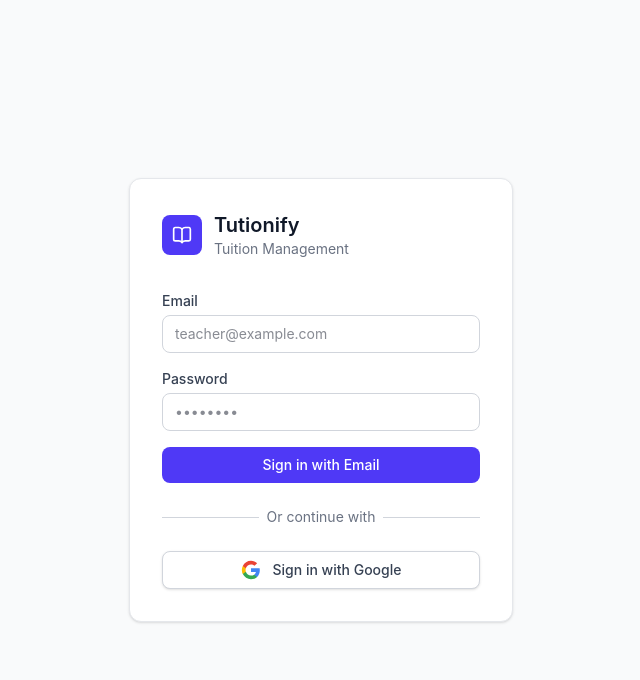
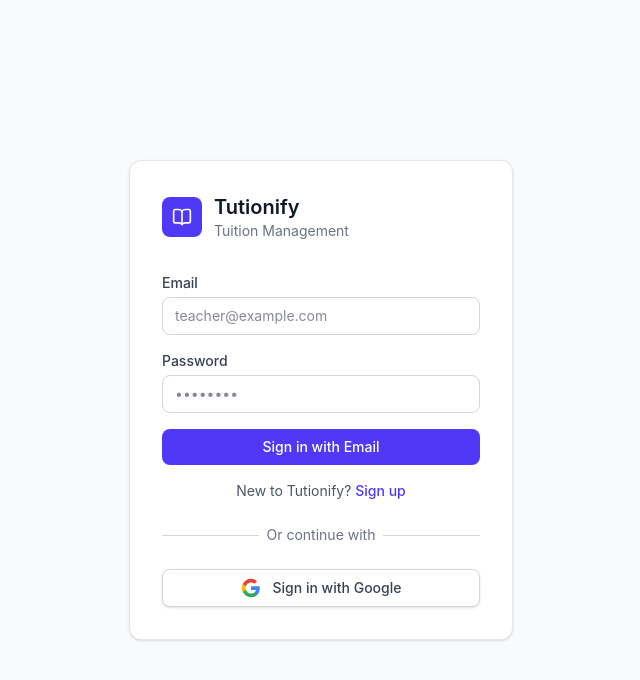
Before and after one commit to omkariyer1718/Tutionify, a Next.js app: page /login in a window 1280 px wide. Shown: the top 680 px of the page, without its empty margins (319-959 px from the left). Built offline with nearby package versions, Linux system fonts and the light colour scheme; no server answers.

Commit message:
Added full email Sign Up flow with password confirmation

```diff
--- a/src/app/login/page.tsx
+++ b/src/app/login/page.tsx
@@ -6,18 +6,47 @@
 import { BookOpen, Loader2 } from 'lucide-react'
 
 export default function LoginPage() {
+  const [isSignUp, setIsSignUp] = useState(false)
   const [email, setEmail] = useState('')
   const [password, setPassword] = useState('')
+  const [confirmPassword, setConfirmPassword] = useState('')
   const [error, setError] = useState<string | null>(null)
+  const [success, setSuccess] = useState<string | null>(null)
   const [loading, setLoading] = useState(false)
   const router = useRouter()
   const supabase = createClient()
 
-  const handleLogin = async (e: React.FormEvent) => {
+  const handleAuth = async (e: React.FormEvent) => {
     e.preventDefault()
     setLoading(true)
     setError(null)
+    setSuccess(null)
 
+    if (isSignUp) {
+      if (password !== confirmPassword) {
+        setError('Passwords do not match')
+        setLoading(false)
+        return
+      }
+
+      const { data, error } = await supabase.auth.signUp({
+        email,
+        password,
+      })
+
+      if (error) {
+        setError(error.message)
+      } else if (data.session === null) {
+        setSuccess('Account created! Please check your email to confirm your account.')
+        setIsSignUp(false)
+        setPassword('')
+        setConfirmPassword('')
+      } else {
+        router.push('/')
+        router.refresh()
+      }
+      setLoading(false)
+    } else {
       const { error } = await supabase.auth.signInWithPassword({
         email,
         password,
@@ -29,6 +58,7 @@
       } else {
         router.push('/')
         router.refresh()
+      }
     }
   }
 
@@ -61,7 +91,7 @@
             </div>
           </div>
 
-          <form onSubmit={handleLogin} className="space-y-4">
+          <form onSubmit={handleAuth} className="space-y-4">
             <div>
               <label htmlFor="email" className="block text-sm font-medium text-gray-700 mb-1">
                 Email
@@ -92,20 +122,69 @@
               />
             </div>
 
+            {isSignUp && (
+              <div>
+                <label htmlFor="confirmPassword" className="block text-sm font-medium text-gray-700 mb-1">
+                  Confirm Password
+                </label>
+                <input
+                  id="confirmPassword"
+                  type="password"
+                  value={confirmPassword}
+                  onChange={(e) => setConfirmPassword(e.target.value)}
+                  required
+                  className="w-full px-3 py-2 border border-gray-300 rounded-lg text-sm focus:outline-none focus:ring-2 focus:ring-indigo-500 focus:border-transparent"
+                  placeholder="••••••••"
+                />
+              </div>
+            )}
+
             {error && (
               <div className="text-sm text-red-600 bg-red-50 border border-red-200 rounded-lg px-3 py-2">
                 {error}
               </div>
             )}
 
+            {success && (
+              <div className="text-sm text-green-700 bg-green-50 border border-green-200 rounded-lg px-3 py-2">
+                {success}
+              </div>
+            )}
+
             <button
               type="submit"
               disabled={loading}
-              className="w-full bg-indigo-600 text-white py-2 px-4 rounded-lg text-sm font-medium hover:bg-indigo-700 disabled:opacity-50 disabled:cursor-not-allowed flex items-center justify-center gap-2 transition-colors"
+              className="w-full bg-indigo-600 text-white py-2 px-4 rounded-lg text-sm font-medium hover:bg-indigo-700 disabled:opacity-50 flex items-center justify-center gap-2 transition-colors"
             >
               {loading && <Loader2 className="w-4 h-4 animate-spin" />}
-              {loading ? 'Signing in...' : 'Sign in with Email'}
+              {isSignUp ? 'Create Account' : 'Sign in with Email'}
             </button>
+
+            <div className="text-center text-sm text-gray-600 mt-4">
+              {isSignUp ? (
+                <>
+                  Already have an account?{' '}
+                  <button
+                    type="button"
+                    onClick={() => { setIsSignUp(false); setError(null); setSuccess(null); }}
+                    className="text-indigo-600 hover:text-indigo-500 font-medium"
+                  >
+                    Sign in
+                  </button>
+                </>
+              ) : (
+                <>
+                  New to Tutionify?{' '}
+                  <button
+                    type="button"
+                    onClick={() => { setIsSignUp(true); setError(null); setSuccess(null); }}
+                    className="text-indigo-600 hover:text-indigo-500 font-medium"
+                  >
+                    Sign up
+                  </button>
+                </>
+              )}
+            </div>
           </form>
 
           <div className="mt-6">
```
Lines whose indentation alone changed are shown as unchanged.
